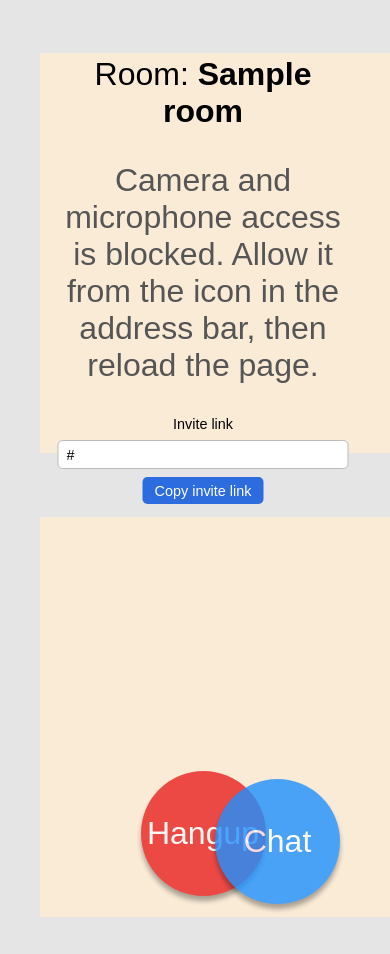
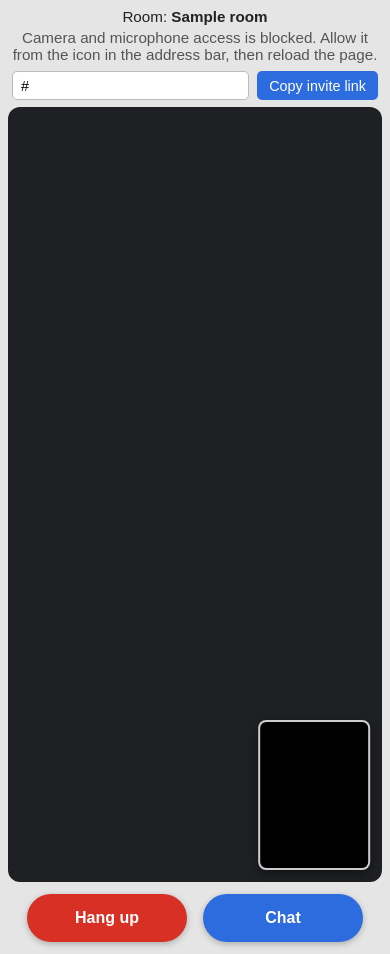
Before and after one commit to Josafath/simple-video-chat, a Node server app: template v1/views/app.ejs in a window 390 px wide. Run offline with Node 20, Linux system fonts and the light colour scheme; tables that the repository leaves empty hold one stand-in row (values such as "Sample post"); the template is opened without the code that fills it: values that come from a table or form of the project are taken from there, most other values are stand-ins (such as "Sample title", 1, 10 or a date in 2020); some libraries are stand-ins or nearby versions.

Commit message:
Make the room page work on phones
Rewrite the room layout as three rows that always fit the screen: room info, the partner's video with your own camera as a mirrored picture in the corner, and a controls bar where Hang up and Chat sit side by side. The chat is a side panel on wide screens and a bottom sheet on phones; short screens get a one-row header. The Chat button reports aria-expanded. End-to-end tests check that nothing overlaps or leaves the screen on a phone, upright and sideways.

```diff
--- a/v1/public/javascripts/main.js
+++ b/v1/public/javascripts/main.js
@@ -53,9 +53,16 @@ if (window.EmojiButton) {
   emojiBtn.hidden = true;
 }
 
-//   chat button toggler
+// The chat panel opens and closes from the Chat button; aria-expanded tells screen
+// readers (and the button's style) whether it is open.
+function setChatOpen(open) {
+  popup.classList.toggle('show', open);
+  chatBtn.setAttribute('aria-expanded', String(open));
+  if (open) input.focus();
+}
+
 chatBtn.addEventListener('click', () => {
-  popup.classList.toggle('show');
+  setChatOpen(!popup.classList.contains('show'));
 });
 
 // The input is inside a form now, so Enter also sends the message.
@@ -81,8 +88,9 @@ socket.on('chat message', (msg) => {
   row.append(author, bubble);
   chatArea.append(row);
   chatArea.scrollTop = chatArea.scrollHeight;
-  // Open the chat when the other person writes.
+  // Open the chat when the other person writes (without moving the focus there).
   popup.classList.add('show');
+  chatBtn.setAttribute('aria-expanded', 'true');
 });
 
 // * ---------------- Invite link ----------------
--- a/v1/public/stylesheets/style_video_chat.css
+++ b/v1/public/stylesheets/style_video_chat.css
@@ -1,244 +1,83 @@
-button{
-    border:none;
-    outline: none;
+/*
+ * Room page. Three rows that always fit the screen, from a phone to a desktop:
+ *   header   room name, call status and invite link
+ *   main     the partner's video, with your camera as a small picture in the corner
+ *   nav      call controls (hang up, chat), side by side
+ * The chat opens as a panel on the right on wide screens, and as a sheet from the
+ * bottom on phones. Nothing is positioned by fixed pixel sizes, so nothing overlaps.
+ */
+
+*,
+*::before,
+*::after {
+    box-sizing: border-box;
+}
+
+:root {
+    --bg: #e5e5e5;
+    --stage: #1f2024;
+    --text: #222;
+    --muted: #555;
+    --blue: #2d6cdf;
+    --red: #d93025;
+    --controls-height: 4.5rem;
+}
+
+html,
+body {
+    height: 100%;
+}
+
+body {
+    margin: 0;
+    font-family: Arial, Helvetica, sans-serif;
+    color: var(--text);
+    background-color: var(--bg);
+    display: flex;
+    flex-direction: column;
+    /* dvh: the visible height on phones, without the browser's address bar */
+    height: 100vh;
+    height: 100dvh;
+    overflow: hidden;
+}
+
+button {
+    border: none;
+    font: inherit;
     cursor: pointer;
 }
 
-body{
-    font-family: Arial, Helvetica, sans-serif;
-    background-color: #e5e5e5;
-    display: flex;
-    justify-content: center;
-    height: 100vh;
-    width: 100%;
-    position:fixed;
+button:focus-visible,
+input:focus-visible {
+    outline: 3px solid var(--blue);
+    outline-offset: 2px;
 }
 
-section{
-    max-width: 1100px;
-    margin: auto;
+/* ---------- Header: room, status, invite link ---------- */
+
+.room-info {
+    flex: none;
+    padding: 0.75rem 1rem 0.5rem;
     text-align: center;
-    padding: 0 1rem;
-}
-h1{
-    font-size: 3rem;
-    margin-bottom: 2rem;
 }
 
-
-p{
-    font-size: 14px;
+.room-info p {
+    margin: 0;
+    font-size: 0.95rem;
 }
 
-#hangup {
-    position: absolute;
-    top: 80%;
-    text-align: center;
-    background: #e92121;
-    color: white;
-    width:60px;
-    height: 60px;
-    border-radius: 50%;
-    opacity: 0.8;
-    transition: opacity 0.3s;
-    box-shadow: 0 5px 5px rgba(0,0,0,0.4);
-}
-.chat-btn{
-    position: fixed;
-    right:50px;
-    bottom: 50px;
-    background: dodgerblue;
-    color: white;
-    width:60px;
-    height: 60px;
-    border-radius: 50%;
-    opacity: 0.8;
-    transition: opacity 0.3s;
-    box-shadow: 0 5px 5px rgba(0,0,0,0.4);
+#call-status {
+    margin-top: 0.25rem;
+    color: var(--muted);
 }
 
-.chat-btn:hover, .submit:hover, #emoji-btn:hover{
-    opacity: 1;
-}
-
-.chat-popup{
+/* During the call there is no message: give that line to the video. */
+#call-status:empty {
     display: none;
-    position: fixed;
-    bottom:80px;
-    right:120px;
-    height: 400px;
-    width: 300px;
-    background-color: white;
-    /* display: flex; */
-    flex-direction: column;
-    justify-content: space-between;
-    padding: 0.75rem;
-    box-shadow: 5px 5px 5px rgba(0,0,0,0.4);
-    border-radius: 10px;
-}
-
-.show{
-    display: flex;
-}
-
-.chat-area{
-    height: 80%;
-    overflow-y: auto;
-    overflow-x: hidden;
-}
-
-.income-msg{
-    display: flex;
-    align-items: center;
-}
-
-
-
-.income-msg .msg{
-    background-color: dodgerblue;
-    color: white;
-    padding:0.7rem;
-    border-radius: 25px;
-    margin-left: 1rem;
-    box-shadow: 0 2px 5px rgba(0,0,0,0.4);
-    display: flex;
-    align-items: center;
-}
-
-
-
-/* Messages sent by me, on the right side */
-.out-msg{
-    display: flex;
-    flex-direction: column;
-    align-items: flex-end;
-}
-
-.income-msg{
-    flex-direction: column;
-    align-items: flex-start;
-}
-
-.out-msg .msg{
-    background-color: #e5e5e5;
-    color: #222;
-    padding:0.7rem;
-    border-radius: 25px;
-    margin-right: 1rem;
-    box-shadow: 0 2px 5px rgba(0,0,0,0.4);
-    word-break: break-word;
-}
-
-.income-msg .msg{
-    word-break: break-word;
-}
-
-.author{
-    font-size: 12px;
-    color: #666;
-    margin: 0.5rem 1rem 0;
-}
-
-.room-info{
-    position: absolute;
-    top: 1rem;
-    left: 50%;
-    transform: translateX(-50%);
-    text-align: center;
-    z-index: 1;
-}
-
-#call-status{
-    color: #555;
-}
-
-.input-area{
-    position: relative;
-    display: flex;
-    justify-content: center;
-}
-
-input[type="text"]{
-    width:100%;
-    border: 1px solid #ccc;
-    font-size: 1rem;
-    border-radius: 5px;
-    height: 2.2rem;
-}
-
-#emoji-btn{
-    position: absolute;
-    font-size: 1.2rem;
-    background: transparent;
-    right: 50px;
-    top:2px;
-    opacity:0.5;
-}
-
-.submit{
-    padding: 0.25rem 0.5rem;
-    margin-left: 0.5rem;
-    background-color: green;
-    color:white;
-    display: flex;
-    justify-content: center;
-    align-items: center;
-    border-radius: 5px;
-    opacity: 0.7;
-}
-
-.video-chat-container {
-    width: 100%;
-    position: absolute;
-    display: flex;
-    justify-content: space-around;
-    flex-flow: row wrap;
-    left: 50%;
-    top: 50%;
-    -webkit-transform: translate(-50%, -50%);
-    transform: translate(-50%, -50%);
-}
-video.remote-video, video.local-video {
-    width: 500px;
-    height: 300px;
-    background-color: antiquewhite;
-    margin: 2em;
-}
-
-
-@media (max-width: 1000px){
-
-    p{
-        font-size: 2rem;
-    }
-
-    #hangup, .chat-btn {
-        width: 125px;
-        height: 125px;
-    }
-    input[type="text"] {
-        font-size: 2rem;
-        height: auto;
-    }
-    .submit {
-        padding: 0.1rem 2rem;
-    }
-    video.remote-video, video.local-video  {
-        width: 700px;
-        height: 400px
-    }
-
-    .chat-popup {
-        bottom: 120px;
-        right: 15%;
-        height: 80vw;
-        width: 70vw;
-    }
-
 }
 
 /* Invite link: the only way into a private room. */
-.invite{
+.invite {
     display: flex;
     flex-wrap: wrap;
     justify-content: center;
@@ -248,20 +87,304 @@ video.remote-video, video.local-video {
     font-size: 0.9rem;
 }
 
-.invite input{
-    width: min(22rem, 70vw);
+.invite input {
+    width: min(22rem, 100%);
+    min-width: 0;
     padding: 0.35rem 0.5rem;
     border: 1px solid #bbb;
     border-radius: 5px;
     font: inherit;
 }
 
-.invite button{
-    padding: 0.35rem 0.75rem;
-    border: 0;
+.invite button {
+    padding: 0.4rem 0.75rem;
     border-radius: 5px;
-    background-color: #2d6cdf;
+    background-color: var(--blue);
     color: white;
-    font: inherit;
-    cursor: pointer;
 }
+
+/* ---------- Main: the videos ---------- */
+
+.video-chat-container {
+    position: relative;
+    flex: 1;
+    min-height: 0; /* lets the video shrink instead of pushing the controls off screen */
+    margin: 0 1rem;
+    border-radius: 12px;
+    overflow: hidden;
+    background-color: var(--stage);
+    /* cqw/cqh below are sizes relative to this box, so the corner picture scales with it */
+    container-type: size;
+}
+
+.remote-video {
+    display: block;
+    width: 100%;
+    height: 100%;
+    object-fit: contain; /* show the whole picture, never crop the partner */
+}
+
+.local-video {
+    position: absolute;
+    right: 0.75rem;
+    bottom: 0.75rem;
+    /* A quarter of the width, but never taller than 40% of the video area
+       (53cqh wide at 4:3 is 40cqh tall): matters on short, wide screens. */
+    width: min(24cqw, 14rem, 53cqh);
+    min-width: 4.5rem;
+    aspect-ratio: 4 / 3;
+    object-fit: cover;
+    border: 2px solid rgba(255, 255, 255, 0.8);
+    border-radius: 8px;
+    background-color: #000;
+    box-shadow: 0 4px 12px rgba(0, 0, 0, 0.4);
+    transform: scaleX(-1); /* a mirror, like every video call app */
+}
+
+/* ---------- Controls ---------- */
+
+.controls {
+    flex: none;
+    height: var(--controls-height);
+    display: flex;
+    justify-content: center;
+    align-items: center;
+    gap: 1rem;
+    padding-bottom: env(safe-area-inset-bottom); /* iPhone home bar */
+}
+
+#hangup,
+.chat-btn {
+    min-width: 7rem;
+    height: 3rem;
+    padding: 0 1.25rem;
+    border-radius: 999px;
+    color: white;
+    font-weight: bold;
+    box-shadow: 0 2px 6px rgba(0, 0, 0, 0.25);
+    transition: filter 0.15s;
+}
+
+#hangup {
+    background-color: var(--red);
+}
+
+.chat-btn {
+    background-color: var(--blue);
+}
+
+.chat-btn[aria-expanded="true"] {
+    background-color: #1b4aa3;
+}
+
+@media (hover: hover) {
+    #hangup:hover,
+    .chat-btn:hover,
+    .submit:hover,
+    .invite button:hover {
+        filter: brightness(1.1);
+    }
+}
+
+/* ---------- Chat ---------- */
+
+.chat-popup {
+    display: none;
+    position: fixed;
+    z-index: 10;
+    right: 1rem;
+    bottom: calc(var(--controls-height) + 0.5rem);
+    width: 20rem;
+    height: min(26rem, 60dvh);
+    flex-direction: column;
+    gap: 0.5rem;
+    padding: 0.75rem;
+    background-color: white;
+    border-radius: 12px;
+    box-shadow: 0 8px 24px rgba(0, 0, 0, 0.3);
+}
+
+.show {
+    display: flex;
+}
+
+.chat-area {
+    flex: 1;
+    min-height: 0;
+    overflow-y: auto;
+    overflow-x: hidden;
+}
+
+.income-msg,
+.out-msg {
+    display: flex;
+    flex-direction: column;
+}
+
+.income-msg {
+    align-items: flex-start;
+}
+
+/* Messages sent by me, on the right side */
+.out-msg {
+    align-items: flex-end;
+}
+
+.msg {
+    max-width: 85%;
+    margin: 0.15rem 0.5rem 0.4rem;
+    padding: 0.55rem 0.8rem;
+    border-radius: 18px;
+    font-size: 0.95rem;
+    word-break: break-word;
+    box-shadow: 0 1px 3px rgba(0, 0, 0, 0.25);
+}
+
+.income-msg .msg {
+    background-color: dodgerblue;
+    color: white;
+}
+
+.out-msg .msg {
+    background-color: #e9e9e9;
+    color: var(--text);
+}
+
+.author {
+    margin: 0.4rem 0.75rem 0;
+    font-size: 0.75rem;
+    color: #666;
+}
+
+.input-area {
+    position: relative;
+    display: flex;
+    gap: 0.5rem;
+}
+
+#input {
+    flex: 1;
+    min-width: 0;
+    height: 2.4rem;
+    padding: 0 2.25rem 0 0.6rem; /* room for the emoji button inside the field */
+    border: 1px solid #ccc;
+    border-radius: 6px;
+    font-size: 1rem; /* 16px: iPhones don't zoom into the field */
+}
+
+#emoji-btn {
+    position: absolute;
+    right: 4.6rem;
+    top: 50%;
+    transform: translateY(-50%);
+    background: transparent;
+    font-size: 1.2rem;
+    opacity: 0.6;
+}
+
+#emoji-btn:hover {
+    opacity: 1;
+}
+
+.submit {
+    flex: none;
+    padding: 0 0.9rem;
+    border-radius: 6px;
+    background-color: green;
+    color: white;
+}
+
+/* ---------- Phones ---------- */
+
+@media (max-width: 640px) {
+    .room-info {
+        padding: 0.5rem 0.75rem 0.4rem;
+    }
+
+    .invite label {
+        /* still read by screen readers, but saves a line on a small screen */
+        position: absolute;
+        width: 1px;
+        height: 1px;
+        overflow: hidden;
+        clip-path: inset(50%);
+    }
+
+    .invite input {
+        flex: 1;
+    }
+
+    .video-chat-container {
+        margin: 0 0.5rem;
+    }
+
+    .local-video {
+        /* 30cqh wide at 3:4 is 40cqh tall */
+        width: min(30cqw, 8rem, 30cqh);
+        aspect-ratio: 3 / 4; /* phone cameras are usually held upright */
+    }
+
+    #hangup,
+    .chat-btn {
+        min-width: 0;
+        flex: 1;
+        max-width: 10rem;
+    }
+
+    /* The chat becomes a sheet over the bottom of the screen, above the controls. */
+    .chat-popup {
+        left: 0.5rem;
+        right: 0.5rem;
+        width: auto;
+        height: 55dvh;
+    }
+}
+
+/* ---------- Short screens (a phone held sideways) ---------- */
+
+@media (max-height: 500px) {
+    :root {
+        --controls-height: 3.5rem;
+    }
+
+    /* Room name, status and invite link share one row to leave height for the video. */
+    .room-info {
+        display: flex;
+        flex-wrap: wrap;
+        justify-content: center;
+        align-items: center;
+        gap: 0.25rem 1rem;
+        padding: 0.4rem 0.75rem;
+    }
+
+    #call-status,
+    .invite {
+        margin-top: 0;
+    }
+
+    /* Field and button on one line; the label is still read by screen readers. */
+    .invite {
+        flex-wrap: nowrap;
+    }
+
+    .invite input {
+        width: 16rem;
+    }
+
+    .invite label {
+        position: absolute;
+        width: 1px;
+        height: 1px;
+        overflow: hidden;
+        clip-path: inset(50%);
+    }
+
+    #hangup,
+    .chat-btn {
+        height: 2.5rem;
+    }
+
+    .chat-popup {
+        height: calc(100dvh - var(--controls-height) - 1rem);
+    }
+}
--- a/v1/views/app.ejs
+++ b/v1/views/app.ejs
@@ -10,41 +10,37 @@
 </head>
 <body data-room-id="<%= room.token %>">
 
-        <div class="room-info">
-            <p>Room: <strong><%= room.name %></strong></p>
+    <!-- Three rows that always fit the screen: room info, the video, the controls. -->
+    <header class="room-info">
+        <p class="room-name">Room: <strong><%= room.name %></strong></p>
         <p id="call-status" role="status"></p>
         <div class="invite">
             <label for="invite-link">Invite link</label>
             <input id="invite-link" type="text" value="<%= inviteUrl %>" readonly>
             <button type="button" id="copy-invite">Copy invite link</button>
         </div>
-        </div>
+    </header>
 
-        <div class="video-chat-container">
-            <video autoplay class="remote-video" id="remote-video" playsinline></video>
+    <main class="video-chat-container">
+        <!-- The partner fills the space; your own camera is a small picture in the corner. -->
+        <video autoplay class="remote-video" id="remote-video" playsinline aria-label="Your partner's video"></video>
         <!-- muted: without it you hear your own microphone back -->
-            <video autoplay muted class="local-video" id="local-video" playsinline></video>
-        </div>
+        <video autoplay muted class="local-video" id="local-video" playsinline aria-label="Your camera"></video>
+    </main>
 
-        <button id="hangup">
-            <p class="material-icons"> Hangup </p>
-        </button>
+    <nav class="controls" aria-label="Call controls">
+        <button id="hangup" type="button">Hang up</button>
+        <button class="chat-btn" type="button" aria-controls="chat-panel" aria-expanded="false">Chat</button>
+    </nav>
 
-        <section>
-
-            <button class="chat-btn">
-                <p class="material-icons"> Chat </p>
-            </button>
-
-        <div class="chat-popup">
-            <div class="chat-area"></div>
+    <section class="chat-popup" id="chat-panel" aria-label="Chat">
+        <div class="chat-area" aria-live="polite"></div>
 
         <form class="input-area" autocomplete="off">
             <input type="text" id="input" maxlength="500" aria-label="Message">
-                <button type="button" id="emoji-btn"> &#127773;</button>
-                <button type="submit" class="submit"> <p class="material-icons"> send</p></button>
+            <button type="button" id="emoji-btn" aria-label="Insert an emoji">&#127773;</button>
+            <button type="submit" class="submit">Send</button>
         </form>
-        </div>
     </section>
 
 
```
Also changed, not shown: v1/e2e/call.test.js (+44 -5 lines), README.md. Lines whose indentation alone changed are shown as unchanged.
